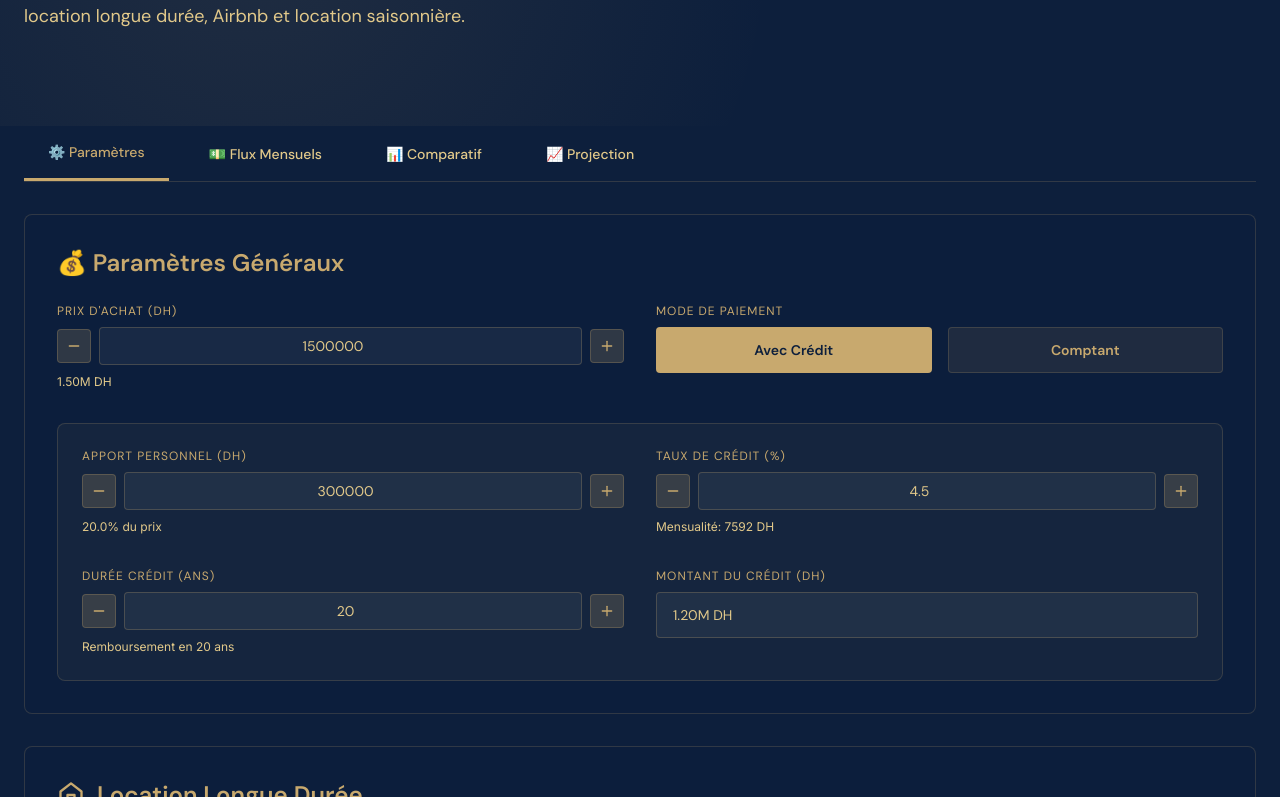
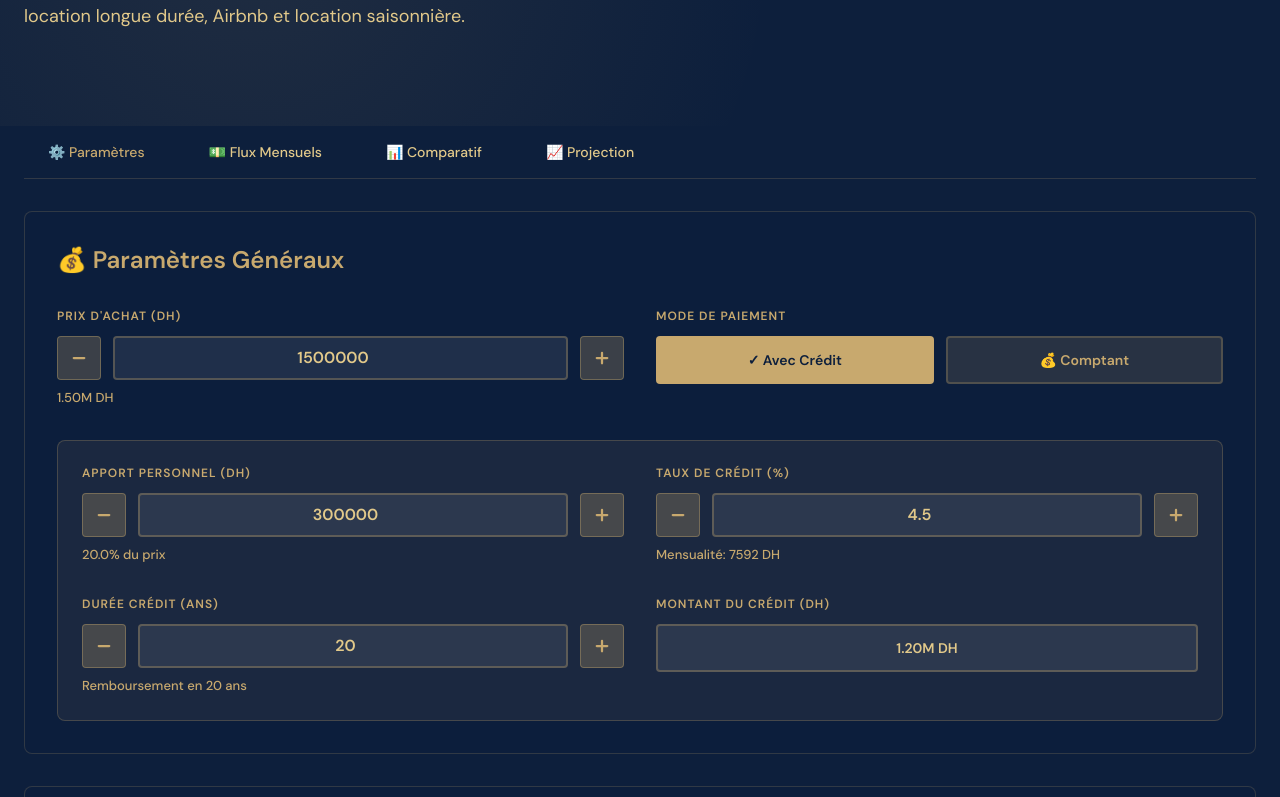
Before and after one commit to SIDKUMAMINE/Immobilier-projet, a Next.js app in the folder sabbar-frontend/: page /calculateur-roi in a window 1280 px wide. Shown: the part 343-1140 px from the top of the page. Built offline with nearby package versions, Linux system fonts and the light colour scheme.

Commit message:
some ROIt2.000

```diff
--- a/sabbar-frontend/app/calculateur-roi/page.tsx
+++ b/sabbar-frontend/app/calculateur-roi/page.tsx
@@ -1,7 +1,7 @@
 'use client';
 
 import React, { useState, useMemo } from 'react';
-import { TrendingUp, Home, Plane, Waves, ChevronDown, Plus, Minus } from 'lucide-react';
+import { TrendingUp, Home, Plane, Waves, Plus, Minus } from 'lucide-react';
 
 const CalculateurROI = () => {
   // État global
@@ -31,12 +31,6 @@ const CalculateurROI = () => {
 
   const [activeTab, setActiveTab] = useState('params');
   const [yearsToProject, setYearsToProject] = useState(20);
-
-  // Fonction pour ajuster une valeur avec des boutons +/-
-  const adjustValue = (value, step, min = 0) => ({
-    increase: () => value + step,
-    decrease: () => Math.max(min, value - step),
-  });
 
   // Calculs
   const loanAmount = useLoan ? (purchasePrice - downPayment) : 0;
@@ -73,8 +67,7 @@ const CalculateurROI = () => {
   };
 
   // Stratégie 1: Longue durée
-  const monthlyRentCollected = (longTermRent * 12 * (100 - longTermVacancy) / 100);
-  const annualRentCollected = monthlyRentCollected * 12;
+  const annualRentCollected = longTermRent * 12 * (100 - longTermVacancy) / 100;
   const longTermCharges = (annualRentCollected * longTermMgmt / 100) + longTermMaint + 2000;
   const longTermResult = calculateStrategy(annualRentCollected, longTermCharges, 10);
 
@@ -120,40 +113,57 @@ const CalculateurROI = () => {
   // Composant pour les boutons +/-
   const NumberInputWithButtons = ({ value, onChange, step, label, suffix = '', min = 0 }) => (
     <div>
-      <label className="block text-xs uppercase mb-2" style={{ color: '#C8A96E', letterSpacing: '1px', fontFamily: "'DM Sans', sans-serif" }}>
+      <label className="block text-xs uppercase mb-3" style={{ color: '#C8A96E', letterSpacing: '1px', fontFamily: "'DM Sans', sans-serif", fontWeight: '600' }}>
         {label}
       </label>
-      <div className="flex gap-2 items-center">
+      <div className="flex gap-3 items-stretch">
         <button
           onClick={() => onChange(Math.max(min, value - step))}
-          className="p-2 rounded transition-all hover:opacity-80"
-          style={{ backgroundColor: '#C8A96E30', color: '#C8A96E', border: '1px solid #C8A96E40' }}
+          className="px-3 py-2 rounded transition-all hover:bg-opacity-80 flex items-center justify-center"
+          style={{
+            backgroundColor: '#C8A96E40',
+            color: '#C8A96E',
+            border: '1px solid #C8A96E60',
+            cursor: 'pointer',
+            minWidth: '44px'
+          }}
+          title="Diminuer"
         >
-          <Minus size={16} />
+          <Minus size={18} strokeWidth={3} />
         </button>
 
         <input
           type="number"
           value={value}
           onChange={(e) => onChange(Math.max(min, Number(e.target.value)))}
-          className="flex-1 px-3 py-2 rounded text-sm text-center"
+          className="flex-1 px-4 py-2 rounded text-center"
           style={{
-            backgroundColor: 'rgba(249, 245, 239, 0.05)',
+            backgroundColor: 'rgba(249, 245, 239, 0.08)',
             color: '#E2C98A',
-            border: '1px solid #C8A96E40',
+            border: '2px solid #C8A96E50',
             fontFamily: "'DM Sans', sans-serif",
+            fontSize: '16px',
+            fontWeight: '600',
+            outline: 'none',
           }}
         />
 
         <button
           onClick={() => onChange(value + step)}
-          className="p-2 rounded transition-all hover:opacity-80"
-          style={{ backgroundColor: '#C8A96E30', color: '#C8A96E', border: '1px solid #C8A96E40' }}
+          className="px-3 py-2 rounded transition-all hover:bg-opacity-80 flex items-center justify-center"
+          style={{
+            backgroundColor: '#C8A96E40',
+            color: '#C8A96E',
+            border: '1px solid #C8A96E60',
+            cursor: 'pointer',
+            minWidth: '44px'
+          }}
+          title="Augmenter"
         >
-          <Plus size={16} />
+          <Plus size={18} strokeWidth={3} />
         </button>
       </div>
-      {suffix && <p style={{ color: '#E2C98A', fontSize: '12px' }} className="mt-2">{suffix}</p>}
+      {suffix && <p style={{ color: '#C8A96E', fontSize: '13px', marginTop: '8px', fontWeight: '500', fontFamily: "'DM Sans', sans-serif" }}>{suffix}</p>}
     </div>
   );
 
@@ -201,6 +211,9 @@ const CalculateurROI = () => {
                 color: activeTab === tab.id ? '#C8A96E' : '#E2C98A',
                 borderBottom: activeTab === tab.id ? '3px solid #C8A96E' : 'none',
                 fontFamily: "'DM Sans', sans-serif",
+                backgroundColor: 'transparent',
+                border: 'none',
+                cursor: 'pointer'
               }}
             >
               {tab.label}
@@ -215,8 +228,8 @@ const CalculateurROI = () => {
         {activeTab === 'params' && (
           <div className="space-y-8">
             {/* Paramètres Généraux */}
-            <div className="rounded-lg p-8" style={{ backgroundColor: '#0D1F3C' + '80', border: '1px solid #C8A96E30' }}>
-              <h2 className="text-2xl font-bold mb-6" style={{ color: '#C8A96E', fontFamily: "'DM Sans', sans-serif" }}>
+            <div className="rounded-lg p-8" style={{ backgroundColor: '#0D1F3C' + 'cc', border: '1px solid #C8A96E30' }}>
+              <h2 className="text-2xl font-bold mb-8" style={{ color: '#C8A96E', fontFamily: "'DM Sans', sans-serif" }}>
                 💰 Paramètres Généraux
               </h2>
 
@@ -230,33 +243,35 @@ const CalculateurROI = () => {
                 />
 
                 <div>
-                  <label className="block text-xs uppercase mb-2" style={{ color: '#C8A96E', letterSpacing: '1px', fontFamily: "'DM Sans', sans-serif" }}>
+                  <label className="block text-xs uppercase mb-3" style={{ color: '#C8A96E', letterSpacing: '1px', fontFamily: "'DM Sans', sans-serif", fontWeight: '600' }}>
                     Mode de paiement
                   </label>
-                  <div className="flex gap-4">
+                  <div className="flex gap-3">
                     <button
                       onClick={() => setUseLoan(true)}
                       className="flex-1 px-4 py-3 rounded text-sm font-bold transition-all"
                       style={{
-                        backgroundColor: useLoan ? '#C8A96E' : 'rgba(200, 169, 110, 0.1)',
+                        backgroundColor: useLoan ? '#C8A96E' : 'rgba(200, 169, 110, 0.15)',
                         color: useLoan ? '#0D1F3C' : '#C8A96E',
-                        border: `1px solid #C8A96E${useLoan ? '99' : '30'}`,
+                        border: `2px solid #C8A96E${useLoan ? '99' : '40'}`,
                         fontFamily: "'DM Sans', sans-serif",
+                        cursor: 'pointer',
                       }}
                     >
-                      Avec Crédit
+                      ✓ Avec Crédit
                     </button>
                     <button
                       onClick={() => setUseLoan(false)}
                       className="flex-1 px-4 py-3 rounded text-sm font-bold transition-all"
                       style={{
-                        backgroundColor: !useLoan ? '#C8A96E' : 'rgba(200, 169, 110, 0.1)',
+                        backgroundColor: !useLoan ? '#C8A96E' : 'rgba(200, 169, 110, 0.15)',
                         color: !useLoan ? '#0D1F3C' : '#C8A96E',
-                        border: `1px solid #C8A96E${!useLoan ? '99' : '30'}`,
+                        border: `2px solid #C8A96E${!useLoan ? '99' : '40'}`,
                         fontFamily: "'DM Sans', sans-serif",
+                        cursor: 'pointer',
                       }}
                     >
-                      Comptant
+                      💰 Comptant
                     </button>
                   </div>
                 </div>
@@ -264,7 +279,7 @@ const CalculateurROI = () => {
 
               {/* Section crédit - Visible seulement si crédit activé */}
               {useLoan && (
-                <div className="grid grid-cols-1 md:grid-cols-2 gap-8 p-6 rounded-lg" style={{ backgroundColor: 'rgba(200, 169, 110, 0.05)', border: '1px solid #C8A96E30' }}>
+                <div className="grid grid-cols-1 md:grid-cols-2 gap-8 p-6 rounded-lg" style={{ backgroundColor: 'rgba(200, 169, 110, 0.08)', border: '1px solid #C8A96E40' }}>
                   <NumberInputWithButtons
                     value={downPayment}
                     onChange={setDownPayment}
@@ -290,13 +305,13 @@ const CalculateurROI = () => {
                   />
 
                   <div>
-                    <label className="block text-xs uppercase mb-2" style={{ color: '#C8A96E', letterSpacing: '1px', fontFamily: "'DM Sans', sans-serif" }}>
+                    <label className="block text-xs uppercase mb-3" style={{ color: '#C8A96E', letterSpacing: '1px', fontFamily: "'DM Sans', sans-serif", fontWeight: '600' }}>
                       Montant du crédit (DH)
                     </label>
-                    <div className="px-4 py-3 rounded text-sm" style={{
-                      backgroundColor: 'rgba(249, 245, 239, 0.05)',
+                    <div className="px-4 py-3 rounded text-sm text-center font-bold" style={{
+                      backgroundColor: 'rgba(249, 245, 239, 0.08)',
                       color: '#E2C98A',
-                      border: '1px solid #C8A96E40',
+                      border: '2px solid #C8A96E50',
                       fontFamily: "'DM Sans', sans-serif",
                     }}>
                       {(loanAmount / 1000000).toFixed(2)}M DH
@@ -307,8 +322,8 @@ const CalculateurROI = () => {
             </div>
 
             {/* Stratégie 1: Longue Durée */}
-            <div className="rounded-lg p-8" style={{ backgroundColor: '#0D1F3C' + '80', border: '1px solid #C8A96E30' }}>
-              <h2 className="text-2xl font-bold mb-6 flex items-center gap-3" style={{ color: '#C8A96E', fontFamily: "'DM Sans', sans-serif" }}>
+            <div className="rounded-lg p-8" style={{ backgroundColor: '#0D1F3C' + 'cc', border: '1px solid #C8A96E30' }}>
+              <h2 className="text-2xl font-bold mb-8 flex items-center gap-3" style={{ color: '#C8A96E', fontFamily: "'DM Sans', sans-serif" }}>
                 <Home size={28} /> Location Longue Durée
               </h2>
 
@@ -344,8 +359,8 @@ const CalculateurROI = () => {
             </div>
 
             {/* Stratégie 2: Airbnb */}
-            <div className="rounded-lg p-8" style={{ backgroundColor: '#0D1F3C' + '80', border: '1px solid #C8A96E30' }}>
-              <h2 className="text-2xl font-bold mb-6 flex items-center gap-3" style={{ color: '#C8A96E', fontFamily: "'DM Sans', sans-serif" }}>
+            <div className="rounded-lg p-8" style={{ backgroundColor: '#0D1F3C' + 'cc', border: '1px solid #C8A96E30' }}>
+              <h2 className="text-2xl font-bold mb-8 flex items-center gap-3" style={{ color: '#C8A96E', fontFamily: "'DM Sans', sans-serif" }}>
                 <Plane size={28} /> Airbnb / Location Meublée
               </h2>
 
@@ -388,8 +403,8 @@ const CalculateurROI = () => {
             </div>
 
             {/* Stratégie 3: Saisonnier */}
-            <div className="rounded-lg p-8" style={{ backgroundColor: '#0D1F3C' + '80', border: '1px solid #C8A96E30' }}>
-              <h2 className="text-2xl font-bold mb-6 flex items-center gap-3" style={{ color: '#C8A96E', fontFamily: "'DM Sans', sans-serif" }}>
+            <div className="rounded-lg p-8" style={{ backgroundColor: '#0D1F3C' + 'cc', border: '1px solid #C8A96E30' }}>
+              <h2 className="text-2xl font-bold mb-8 flex items-center gap-3" style={{ color: '#C8A96E', fontFamily: "'DM Sans', sans-serif" }}>
                 <Waves size={28} /> Location Saisonnière
               </h2>
 
@@ -445,12 +460,12 @@ const CalculateurROI = () => {
             ].map((strategy, idx) => {
               const Icon = strategy.icon;
               return (
-                <div key={idx} className="rounded-lg p-8" style={{ backgroundColor: '#0D1F3C' + '80', border: '1px solid #C8A96E30' }}>
+                <div key={idx} className="rounded-lg p-8" style={{ backgroundColor: '#0D1F3C' + 'cc', border: '1px solid #C8A96E30' }}>
                   <h3 className="text-xl font-bold mb-6 flex items-center gap-2" style={{ color: strategy.color, fontFamily: "'DM Sans', sans-serif" }}>
                     <Icon size={24} /> {strategy.title}
                   </h3>
 
-                  <div className="space-y-3 text-sm">
+                  <div className="space-y-4 text-sm">
                     <div className="flex justify-between pb-3" style={{ borderBottom: '1px solid #C8A96E20' }}>
                       <span style={{ color: '#E2C98A', fontFamily: "'DM Sans', sans-serif" }}>Revenus bruts/an</span>
                       <span style={{ color: '#F9F5EF', fontWeight: 'bold', fontFamily: "'DM Sans', sans-serif" }}>{(strategy.result.gross / 1000).toFixed(0)}k DH</span>
@@ -478,7 +493,7 @@ const CalculateurROI = () => {
                       </div>
                     )}
 
-                    <div className="flex justify-between pt-3 bg-opacity-20 px-3 py-2 rounded" style={{ backgroundColor: strategy.color + '20' }}>
+                    <div className="flex justify-between pt-3 px-4 py-3 rounded" style={{ backgroundColor: strategy.color + '20', borderLeft: `4px solid ${strategy.color}` }}>
                       <span style={{ color: '#E2C98A', fontWeight: 'bold', fontFamily: "'DM Sans', sans-serif" }}>Cash-Flow/mois</span>
                       <span style={{ color: strategy.color, fontWeight: 'bold', fontSize: '18px', fontFamily: "'DM Sans', sans-serif" }}>
                         {(strategy.result.cashFlow / 12).toFixed(0)} DH
@@ -487,14 +502,14 @@ const CalculateurROI = () => {
                   </div>
 
                   <div className="mt-6 pt-6" style={{ borderTop: '1px solid #C8A96E30' }}>
-                    <h4 style={{ color: '#C8A96E', fontSize: '12px', fontWeight: 'bold', marginBottom: '12px', fontFamily: "'DM Sans', sans-serif" }}>Rendements</h4>
+                    <h4 style={{ color: '#C8A96E', fontSize: '12px', fontWeight: 'bold', marginBottom: '12px', fontFamily: "'DM Sans', sans-serif", textTransform: 'uppercase' }}>Rendements</h4>
                     <div className="space-y-2 text-xs">
                       <div className="flex justify-between">
-                        <span style={{ color: '#E2C98A', fontFamily: "'DM Sans', sans-serif" }}>Rendement brut</span>
+                        <span style={{ color: '#E2C98A', fontFamily: "'DM Sans', sans-serif" }}>Brut</span>
                         <span style={{ color: '#F9F5EF', fontWeight: 'bold', fontFamily: "'DM Sans', sans-serif" }}>{strategy.result.grossYield.toFixed(2)}%</span>
                       </div>
                       <div className="flex justify-between">
-                        <span style={{ color: '#E2C98A', fontFamily: "'DM Sans', sans-serif" }}>Rendement net</span>
+                        <span style={{ color: '#E2C98A', fontFamily: "'DM Sans', sans-serif" }}>Net</span>
                         <span style={{ color: strategy.color, fontWeight: 'bold', fontFamily: "'DM Sans', sans-serif" }}>{strategy.result.netYield.toFixed(2)}%</span>
                       </div>
                       <div className="flex justify-between">
@@ -515,11 +530,11 @@ const CalculateurROI = () => {
             <div className="rounded-lg overflow-hidden border" style={{ borderColor: '#C8A96E30' }}>
               <table className="w-full text-sm">
                 <thead>
-                  <tr style={{ backgroundColor: '#0D1F3C' + 'cc', borderBottom: '2px solid #C8A96E' }}>
-                    <th className="px-6 py-4 text-left" style={{ color: '#C8A96E', fontFamily: "'DM Sans', sans-serif" }}>Métrique</th>
-                    <th className="px-6 py-4 text-right" style={{ color: '#4CAF50', fontFamily: "'DM Sans', sans-serif" }}>Longue Durée</th>
-                    <th className="px-6 py-4 text-right" style={{ color: '#2196F3', fontFamily: "'DM Sans', sans-serif" }}>Airbnb</th>
-                    <th className="px-6 py-4 text-right" style={{ color: '#FF9800', fontFamily: "'DM Sans', sans-serif" }}>Saisonnier</th>
+                  <tr style={{ backgroundColor: '#0D1F3C' + 'dd', borderBottom: '2px solid #C8A96E' }}>
+                    <th className="px-6 py-4 text-left" style={{ color: '#C8A96E', fontFamily: "'DM Sans', sans-serif", fontWeight: 'bold' }}>Métrique</th>
+                    <th className="px-6 py-4 text-right" style={{ color: '#4CAF50', fontFamily: "'DM Sans', sans-serif", fontWeight: 'bold' }}>Longue Durée</th>
+                    <th className="px-6 py-4 text-right" style={{ color: '#2196F3', fontFamily: "'DM Sans', sans-serif", fontWeight: 'bold' }}>Airbnb</th>
+                    <th className="px-6 py-4 text-right" style={{ color: '#FF9800', fontFamily: "'DM Sans', sans-serif", fontWeight: 'bold' }}>Saisonnier</th>
                   </tr>
                 </thead>
                 <tbody>
@@ -535,14 +550,14 @@ const CalculateurROI = () => {
                     { label: 'Cash-on-Cash', key: 'cashOnCash', format: (v: number) => `${v.toFixed(2)}%` },
                   ].map((row, idx) => (
                     <tr key={idx} style={{ backgroundColor: idx % 2 === 0 ? '#0D1F3C50' : 'transparent', borderBottom: '1px solid #C8A96E15' }}>
-                      <td className="px-6 py-4" style={{ color: '#E2C98A', fontFamily: "'DM Sans', sans-serif" }}>{row.label}</td>
-                      <td className="px-6 py-4 text-right" style={{ color: '#F9F5EF', fontFamily: "'DM Sans', sans-serif" }}>
+                      <td className="px-6 py-4" style={{ color: '#E2C98A', fontFamily: "'DM Sans', sans-serif", fontWeight: '500' }}>{row.label}</td>
+                      <td className="px-6 py-4 text-right" style={{ color: '#F9F5EF', fontFamily: "'DM Sans', sans-serif", fontWeight: 'bold' }}>
                         {row.format ? row.format(longTermResult[row.key as keyof typeof longTermResult]) : `${(longTermResult[row.key as keyof typeof longTermResult] / 1000).toFixed(0)}k DH`}
                       </td>
-                      <td className="px-6 py-4 text-right" style={{ color: '#F9F5EF', fontFamily: "'DM Sans', sans-serif" }}>
+                      <td className="px-6 py-4 text-right" style={{ color: '#F9F5EF', fontFamily: "'DM Sans', sans-serif", fontWeight: 'bold' }}>
                         {row.format ? row.format(airbnbResult[row.key as keyof typeof airbnbResult]) : `${(airbnbResult[row.key as keyof typeof airbnbResult] / 1000).toFixed(0)}k DH`}
                       </td>
-                      <td className="px-6 py-4 text-right" style={{ color: '#F9F5EF', fontFamily: "'DM Sans', sans-serif" }}>
+                      <td className="px-6 py-4 text-right" style={{ color: '#F9F5EF', fontFamily: "'DM Sans', sans-serif", fontWeight: 'bold' }}>
                         {row.format ? row.format(seasonalResult[row.key as keyof typeof seasonalResult]) : `${(seasonalResult[row.key as keyof typeof seasonalResult] / 1000).toFixed(0)}k DH`}
                       </td>
                     </tr>
@@ -556,8 +571,8 @@ const CalculateurROI = () => {
         {/* TAB 4: PROJECTION 20 ANS */}
         {activeTab === 'projection' && (
           <div className="space-y-8">
-            <div className="rounded-lg p-6" style={{ backgroundColor: '#0D1F3C' + '80', border: '1px solid #C8A96E30' }}>
-              <label className="block text-xs uppercase mb-4" style={{ color: '#C8A96E', fontFamily: "'DM Sans', sans-serif" }}>
+            <div className="rounded-lg p-6" style={{ backgroundColor: '#0D1F3C' + 'cc', border: '1px solid #C8A96E30' }}>
+              <label className="block text-xs uppercase mb-4" style={{ color: '#C8A96E', fontFamily: "'DM Sans', sans-serif", fontWeight: '600' }}>
                 Projection jusqu'à {yearsToProject} ans
               </label>
               <input
@@ -571,26 +586,26 @@ const CalculateurROI = () => {
               />
             </div>
 
-            <div className="rounded-lg p-8" style={{ backgroundColor: '#0D1F3C' + '80', border: '1px solid #C8A96E30' }}>
+            <div className="rounded-lg p-8" style={{ backgroundColor: '#0D1F3C' + 'cc', border: '1px solid #C8A96E30' }}>
               <h3 className="text-xl font-bold mb-6" style={{ color: '#C8A96E', fontFamily: "'DM Sans', sans-serif" }}>Richesse Nette Cumulée</h3>
 
               <div className="overflow-x-auto">
                 <table className="w-full text-sm">
                   <thead>
                     <tr style={{ borderBottom: '2px solid #C8A96E' }}>
-                      <th className="px-4 py-3 text-left" style={{ color: '#C8A96E', fontFamily: "'DM Sans', sans-serif" }}>Année</th>
-                      <th className="px-4 py-3 text-right" style={{ color: '#4CAF50', fontFamily: "'DM Sans', sans-serif" }}>Longue Durée</th>
-                      <th className="px-4 py-3 text-right" style={{ color: '#2196F3', fontFamily: "'DM Sans', sans-serif" }}>Airbnb</th>
-                      <th className="px-4 py-3 text-right" style={{ color: '#FF9800', fontFamily: "'DM Sans', sans-serif" }}>Saisonnier</th>
+                      <th className="px-4 py-3 text-left" style={{ color: '#C8A96E', fontFamily: "'DM Sans', sans-serif", fontWeight: 'bold' }}>Année</th>
+                      <th className="px-4 py-3 text-right" style={{ color: '#4CAF50', fontFamily: "'DM Sans', sans-serif", fontWeight: 'bold' }}>Longue Durée</th>
+                      <th className="px-4 py-3 text-right" style={{ color: '#2196F3', fontFamily: "'DM Sans', sans-serif", fontWeight: 'bold' }}>Airbnb</th>
+                      <th className="px-4 py-3 text-right" style={{ color: '#FF9800', fontFamily: "'DM Sans', sans-serif", fontWeight: 'bold' }}>Saisonnier</th>
                     </tr>
                   </thead>
                   <tbody>
                     {projectionData.filter((_, i) => i % Math.ceil(projectionData.length / 11) === 0).map((data, idx) => (
                       <tr key={idx} style={{ backgroundColor: idx % 2 === 0 ? '#0D1F3C50' : 'transparent', borderBottom: '1px solid #C8A96E15' }}>
                         <td className="px-4 py-3" style={{ color: '#E2C98A', fontFamily: "'DM Sans', sans-serif" }}>Année {data.year}</td>
-                        <td className="px-4 py-3 text-right" style={{ color: '#F9F5EF', fontFamily: "'DM Sans', sans-serif" }}>{(data.longTermTotal / 1000000).toFixed(2)}M DH</td>
-                        <td className="px-4 py-3 text-right" style={{ color: '#F9F5EF', fontFamily: "'DM Sans', sans-serif" }}>{(data.airbnbTotal / 1000000).toFixed(2)}M DH</td>
-                        <td className="px-4 py-3 text-right" style={{ color: '#F9F5EF', fontFamily: "'DM Sans', sans-serif" }}>{(data.seasonalTotal / 1000000).toFixed(2)}M DH</td>
+                        <td className="px-4 py-3 text-right" style={{ color: '#F9F5EF', fontFamily: "'DM Sans', sans-serif", fontWeight: 'bold' }}>{(data.longTermTotal / 1000000).toFixed(2)}M DH</td>
+                        <td className="px-4 py-3 text-right" style={{ color: '#F9F5EF', fontFamily: "'DM Sans', sans-serif", fontWeight: 'bold' }}>{(data.airbnbTotal / 1000000).toFixed(2)}M DH</td>
+                        <td className="px-4 py-3 text-right" style={{ color: '#F9F5EF', fontFamily: "'DM Sans', sans-serif", fontWeight: 'bold' }}>{(data.seasonalTotal / 1000000).toFixed(2)}M DH</td>
                       </tr>
                     ))}
                   </tbody>
@@ -598,8 +613,8 @@ const CalculateurROI = () => {
               </div>
 
               <div className="mt-8 p-6 rounded-lg" style={{ backgroundColor: '#0D1F3C' + '99', border: '1px solid #C8A96E30' }}>
-                <p style={{ color: '#E2C98A', fontSize: '14px', marginBottom: '12px', fontFamily: "'DM Sans', sans-serif" }}>
-                  <strong>À l'année {yearsToProject}:</strong>
+                <p style={{ color: '#E2C98A', fontSize: '14px', marginBottom: '12px', fontFamily: "'DM Sans', sans-serif", fontWeight: 'bold' }}>
+                  À l'année {yearsToProject}:
                 </p>
                 <div className="grid grid-cols-1 md:grid-cols-3 gap-6">
                   {[
@@ -637,14 +652,18 @@ const CalculateurROI = () => {
               backgroundColor: '#C8A96E',
               color: '#0D1F3C',
               fontFamily: "'DM Sans', sans-serif",
+              cursor: 'pointer',
+              textDecoration: 'none'
             }}
             onMouseEnter={(e) => {
               const target = e.currentTarget as HTMLAnchorElement;
               target.style.backgroundColor = '#D4B578';
+              target.style.transform = 'translateY(-2px)';
             }}
             onMouseLeave={(e) => {
               const target = e.currentTarget as HTMLAnchorElement;
               target.style.backgroundColor = '#C8A96E';
+              target.style.transform = 'translateY(0)';
             }}
           >
             Consultation Gratuite →
```
